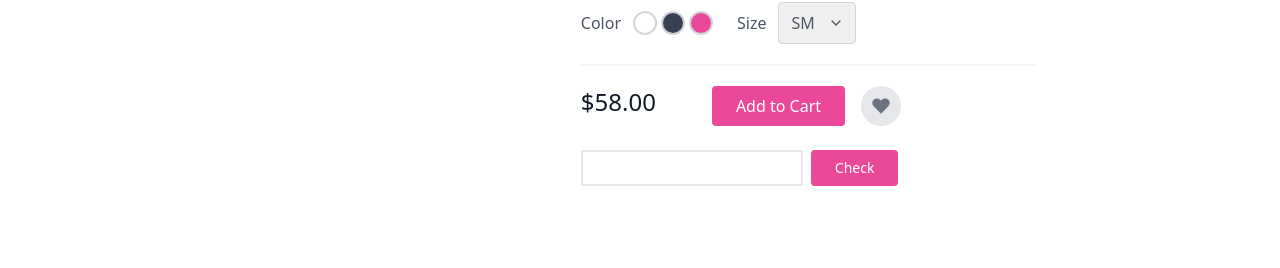
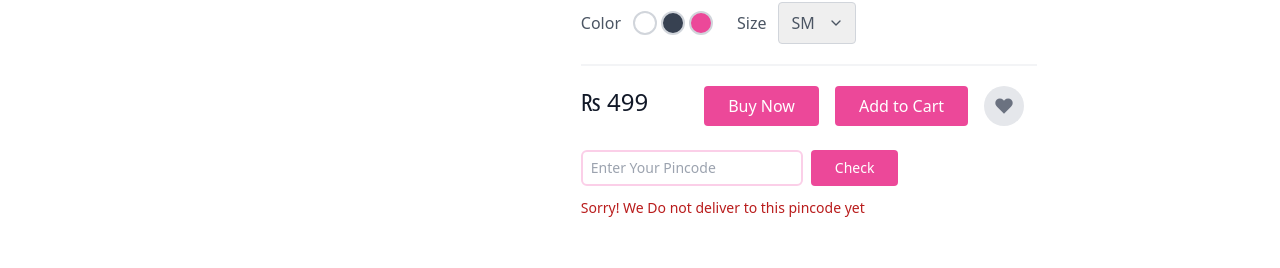
Before and after one commit to ahsanali7893/codeswear, a Next.js app: page /product/wear-the-code in a window 1280 px wide. Both pictures are taken after a click on the button "Check". Shown: the part 447-715 px from the top of the page. Built offline with nearby package versions, Linux system fonts and the light colour scheme.

Commit message:
initial changes

```diff
--- a/src/pages/product/[slug].js
+++ b/src/pages/product/[slug].js
@@ -1,11 +1,27 @@
 import Footer from "components/Footer";
 import Navbar from "components/Navbar";
 import { useRouter } from "next/router";
+import { useState } from "react";
 import "src/app/globals.css";
 
 const Post = () => {
   const router = useRouter();
   const { slug } = router.query;
+  const [pin, setpin] = useState();
+  const [service, setservice] = useState();
+  const checkServiceability = async () => {
+    let pins = await fetch("http://localhost:3000/api/pincode");
+    let pinJson = await pins.json();
+    if (pinJson.includes(parseInt(pin))) {
+      setservice(true);
+    } else {
+      setservice(false);
+    }
+  };
+
+  const onChangePin = (e) => {
+    setpin(e.target.value);
+  };
   return (
     <>
       <Navbar />
@@ -164,9 +180,12 @@ const Post = () => {
               </div>
               <div className="flex">
                 <span className="title-font font-medium text-2xl text-gray-900">
-                  $58.00
+                  ₨ 499
                 </span>
                 <button className="flex ml-14 text-white bg-pink-500 border-0 py-2 px-6 focus:outline-none hover:bg-pink-600 rounded">
+                  Buy Now
+                </button>
+                <button className="flex ml-4 text-white bg-pink-500 border-0 py-2 px-6 focus:outline-none hover:bg-pink-600 rounded">
                   Add to Cart
                 </button>
                 <button className="rounded-full w-10 h-10 bg-gray-200 p-0 border-0 inline-flex items-center justify-center text-gray-500 ml-4">
@@ -183,9 +202,29 @@ const Post = () => {
                 </button>
               </div>
               <div className="pin mt-6 flex space-x-2 text-sm">
-                <input className="px-2 border-2" type="text"/>
-                <button className="text-white bg-pink-500 border-0 py-2 px-6 focus:outline-none hover:bg-pink-600 rounded">Check</button>
+                <input
+                  placeholder="Enter Your Pincode"
+                  onChange={onChangePin}
+                  className="px-2 border-2 border-pink-200 rounded-md"
+                  type="text"
+                />
+                <button
+                  onClick={checkServiceability}
+                  className="text-white bg-pink-500 border-0 py-2 px-6 focus:outline-none hover:bg-pink-600 rounded"
+                >
+                  Check
+                </button>
               </div>
+              {!service && service != null && (
+                <div className="text-red-700 text-sm mt-3">
+                  Sorry! We Do not deliver to this pincode yet
+                </div>
+              )}
+              {service && service != null && (
+                <div className="text-green-700 text-sm mt-3">
+                  Yay! This Pincode is serviceable
+                </div>
+              )}
             </div>
           </div>
         </div>
```
